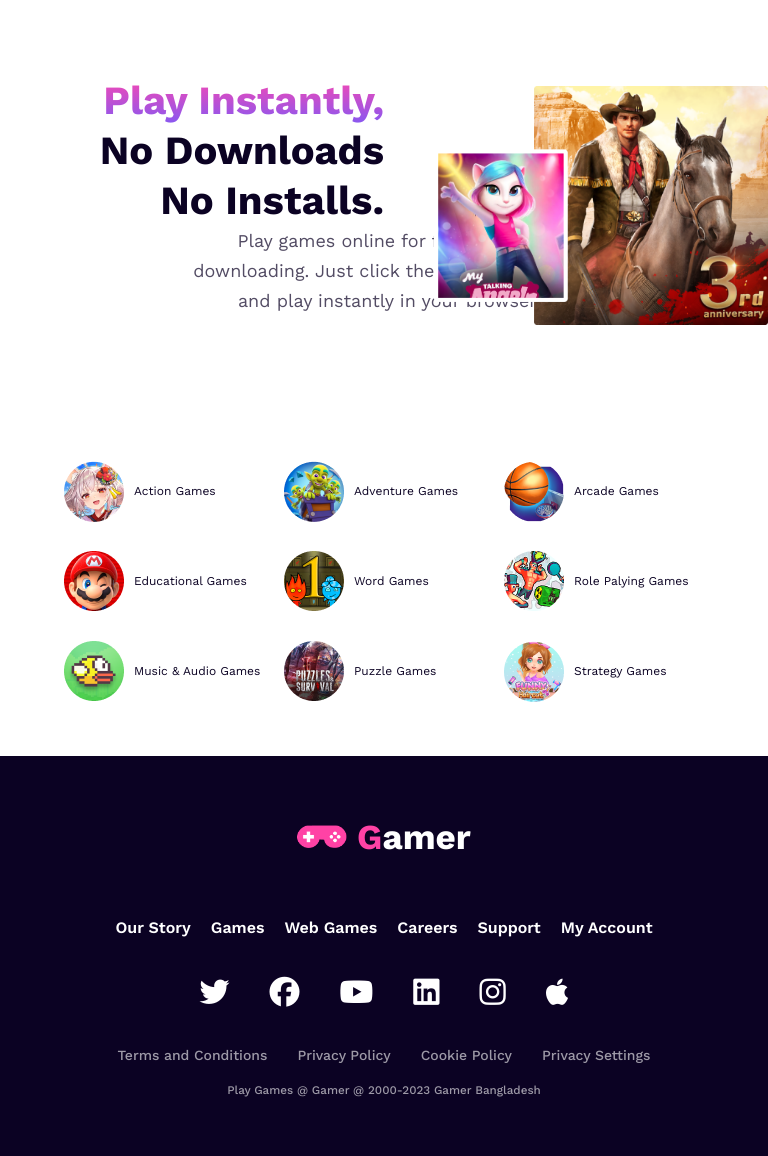
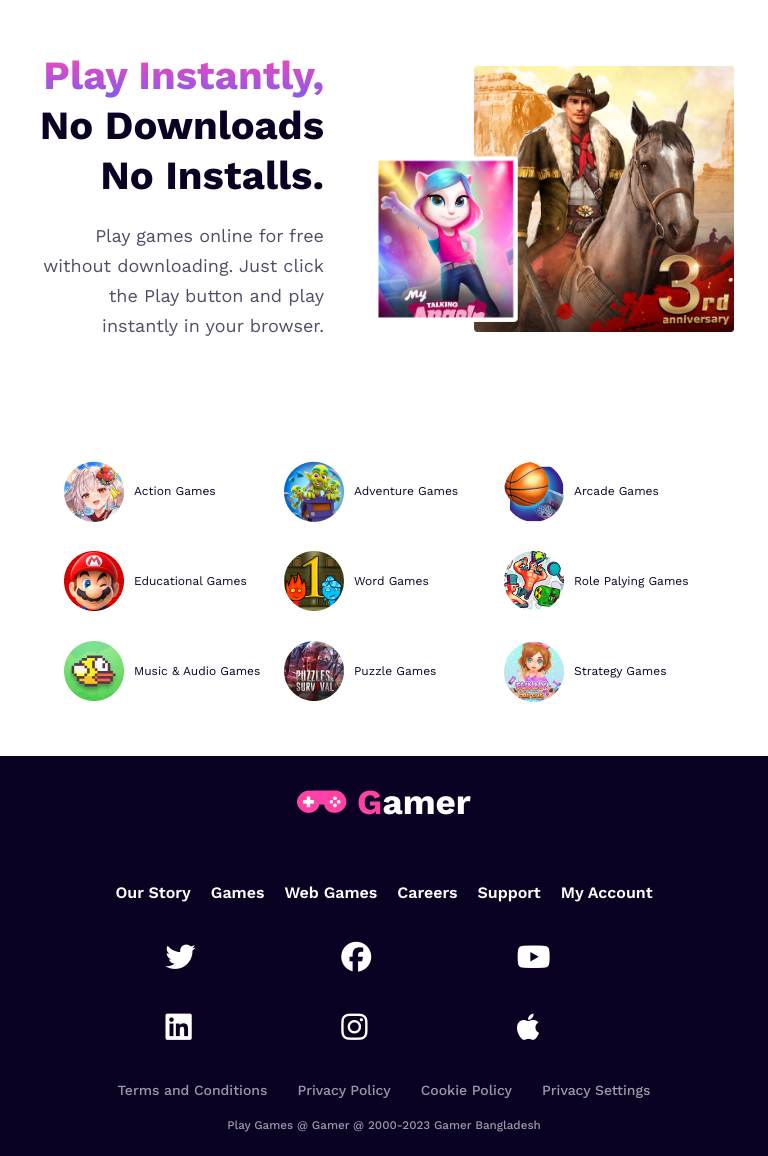
Before and after one commit to Monshi123/assignment-b, a plain HTML site: page index.html in a window 768 px wide. Shown: the part 1309-2465 px from the top of the page. Drawn offline with nearby package versions, Linux system fonts and the light colour scheme.

Commit message:
medium device responsive added

```diff
--- a/css/style.css
+++ b/css/style.css
@@ -193,6 +193,9 @@
     color: #534C64;
     margin-top: 10px;
 }
+.funny-videos-card-container .seven:hover img{
+    background-color: blue;
+}
 /* play instantly start */
 .play-instantly{
     background-color: #FFF;
@@ -366,7 +369,8 @@
     .banner-container,
     .funny-videos-card-container,
     .play-instantly-container,
-    .footer-section{
+    .footer-section,
+    .nav-container{
         width: 300px;
     }
     .footer-icon{
@@ -405,7 +409,33 @@
     .play-instantly-container{
         gap: 50px;
     }
+    .games-list-container{
+        width: 500px;
+    }
     .games-list-containt{
-        width: 150px;
+        width: 120px;
     }
 }
+
+
+/* medium device responsive */
+@media screen and (min-width: 577px) and (max-width: 992px) {
+    .nav-container,
+    .banner-container,
+    .funny-videos-card-container,
+    .play-instantly-container,
+    .games-list-container,
+    .footer-section{
+        width: 700px;
+    }
+    .play-instantly-description{
+        margin-left: 0px;
+        width: 290px;
+        margin-top: 20px;
+    }
+    .footer-icon{
+        display: grid;
+        grid-template-columns: repeat(3, 1fr);
+        margin-left: 50px;
+    }
+}
--- a/index.html
+++ b/index.html
@@ -61,7 +61,7 @@
                     <img src="images/Rectangle 5.png" alt="">
                     <p class="funny-videos-card-descripton">Did you score? #unblockedgames #school</p>
                 </div>
-                <div class="funny-videos-card">
+                <div class="funny-videos-card seven">
                     <img src="images/Rectangle 7.png" alt="">
                     <p class="funny-videos-card-descripton">Breaking game records like OG</p>
                 </div>
```
